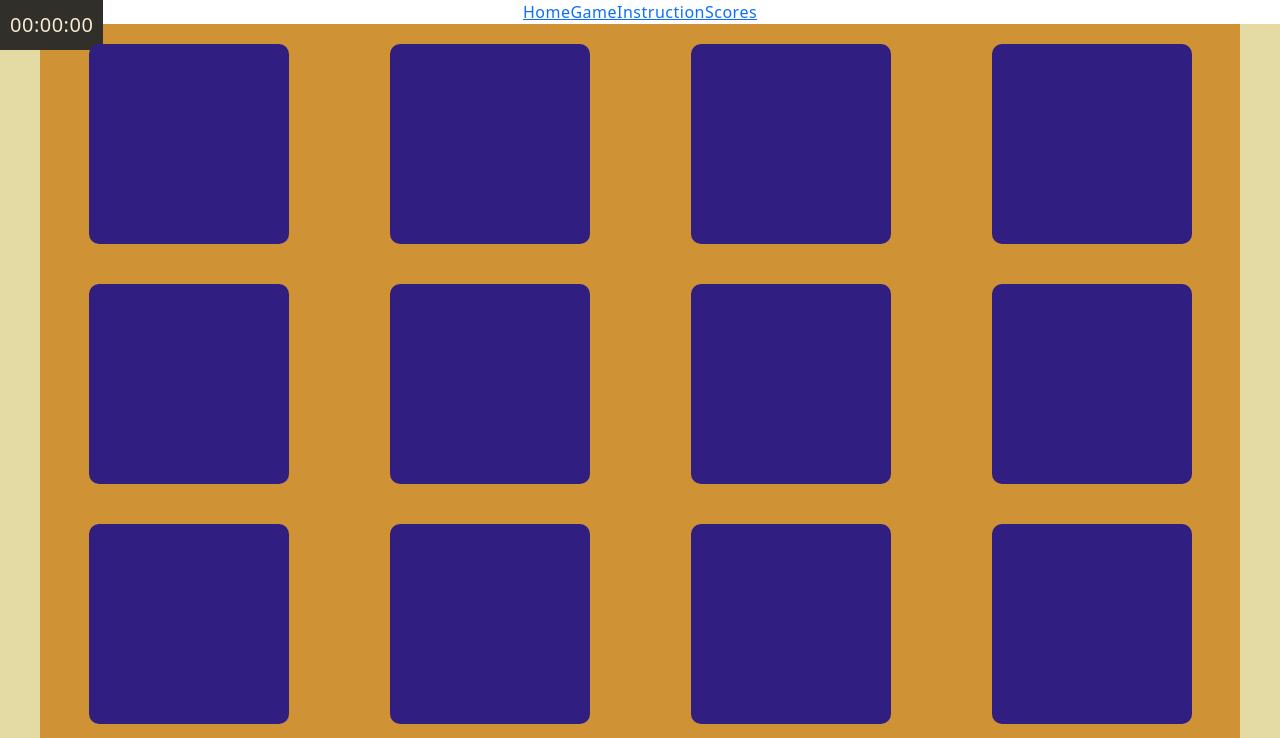
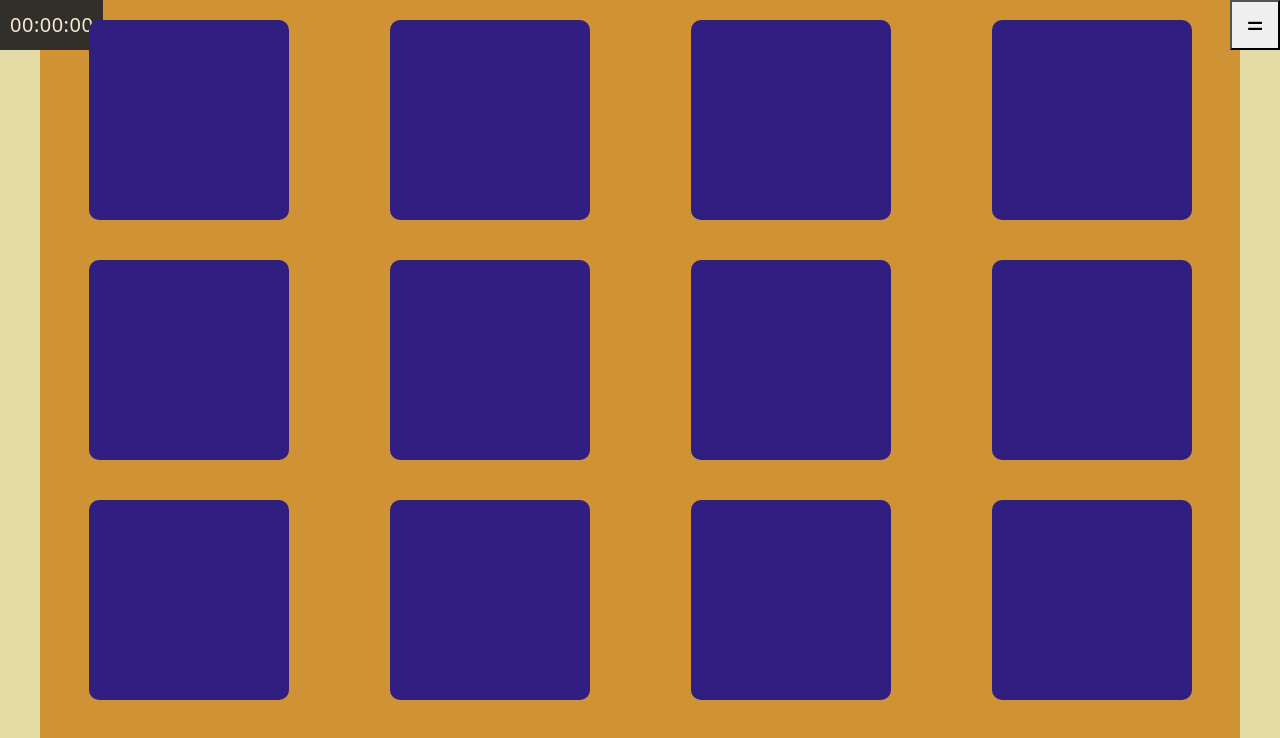
Before and after one commit to karollion/Game-Memo, a React (Create React App) app in the folder client/: page /game in a window 1280 px wide. Shown: the top 738 px of the page. Built offline with nearby package versions, Linux system fonts and the light colour scheme.

Commit message:
Add styles to nav

```diff
--- a/client/src/components/views/Nav/Nav.module.scss
+++ b/client/src/components/views/Nav/Nav.module.scss
@@ -1,5 +1,44 @@
 
 .root {
-    text-align: center;
+  .navigation {
+    font-size: 30px;
 
+    a {
+      text-decoration: none;
+    }
+
+    .toggleBtn {
+      position: fixed;
+      top: 0;
+      right: 0;
+      z-index: 99;
+      width: 50px;
+      height: 50px;
+      cursor: pointer;
+    }
+
+    ul {
+      position: absolute;
+      top: 50%;
+      left: 50%;
+      transform: translate(-50%, -50%);
+      z-index: 98;
+      display: flex;
+      flex-direction: column;
+      justify-content: center;
+      align-items: center;
+      width: 100vw;
+    height: 100vh;
+    background: rgba(0,0,0, 0.4);
+
+
+      .link {
+        color: burlywood;
+      }
+
+      .linkActive {
+        color: antiquewhite;
+      }
+    }
+  }
 }
--- a/client/src/components/views/Nav/Nav.tsx
+++ b/client/src/components/views/Nav/Nav.tsx
@@ -1,16 +1,29 @@
 import { NavLink } from 'react-router-dom';
 import styles from './Nav.module.scss';
-import React from 'react';
+import React, { useState } from 'react';
 
 const Nav: React.FC = () : JSX.Element => {
-    return (
-        <div className={styles.root}>
-            <NavLink  to="/">Home</NavLink>
-            <NavLink  to="/game">Game</NavLink>
-            <NavLink  to="/instruction">Instruction</NavLink>
-            <NavLink  to="/scores">Scores</NavLink>
-        </div>
-    );
+  const [toggleNav, setToggleNav] = useState<boolean>(false);
+
+  return (
+    <div className={styles.root}>
+      <nav className={styles.navigation}>
+        <button
+          className={styles.toggleBtn}
+          onClick={() => setToggleNav((prev) => !prev)}>
+          {toggleNav ? 'x' : '='}
+        </button>
+        {toggleNav ?
+          <ul>
+            <NavLink onClick={() => setToggleNav((prev) => !prev)} className={({ isActive }) => isActive ? styles.linkActive : styles.link} to="/">Home</NavLink>
+            <NavLink onClick={() => setToggleNav((prev) => !prev)} className={({ isActive }) => isActive ? styles.linkActive : styles.link} to="/game">Game</NavLink>
+            <NavLink onClick={() => setToggleNav((prev) => !prev)} className={({ isActive }) => isActive ? styles.linkActive : styles.link} to="/instruction">Instruction</NavLink>
+            <NavLink onClick={() => setToggleNav((prev) => !prev)} className={({ isActive }) => isActive ? styles.linkActive : styles.link} to="/scores">Scores</NavLink>
+          </ul>
+        : null}
+      </nav>
+    </div>
+  );
 };
 
 export default Nav;
```
